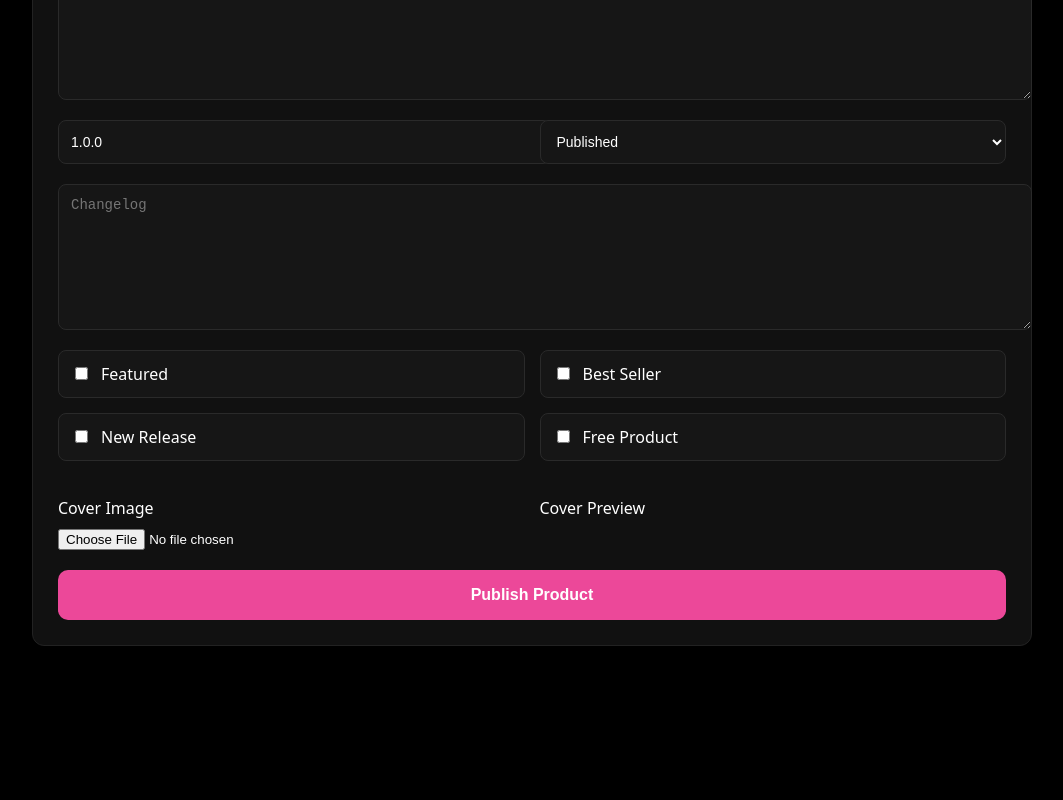
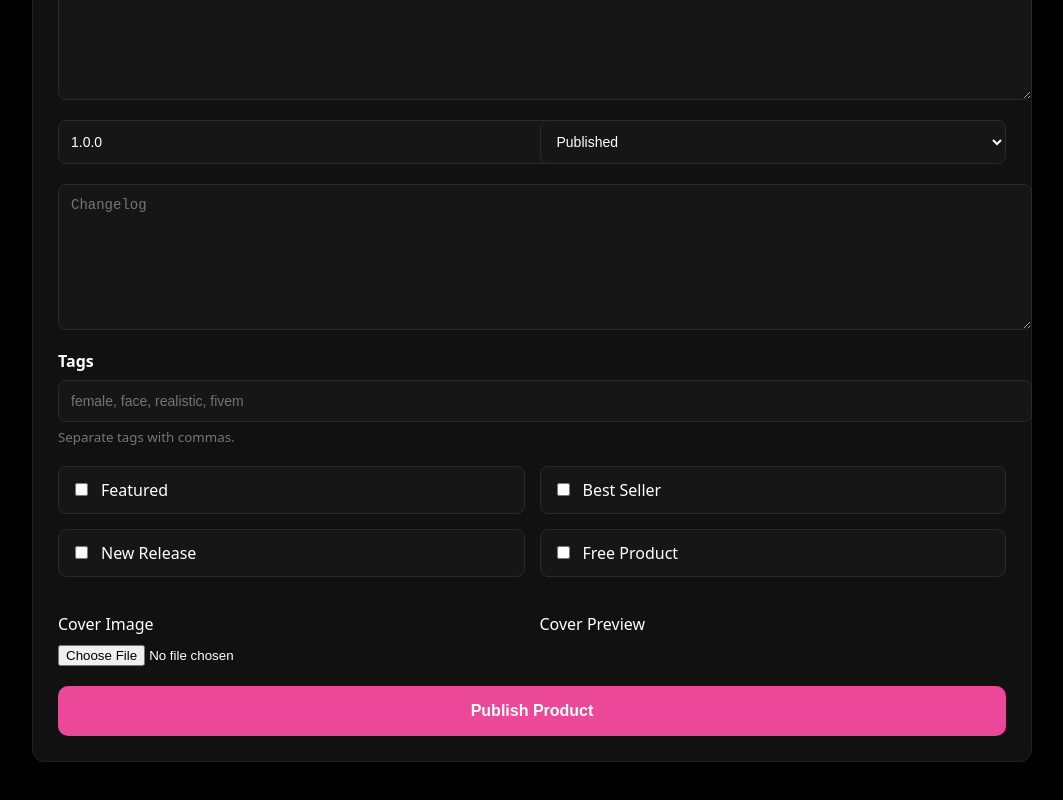
Before and after one commit to qingmiz/qmzwerkz-1, a Next.js app: page /admin/marketplace in a window 1280 px wide. Shown: the part 659-1459 px from the top of the page, without its empty margins (108-1171 px from the left). Before the commit the page ends 1345 px from the top, so only its background shows below. Built offline with nearby package versions, Linux system fonts and the light colour scheme; no server answers.

Commit message:
Update page.tsx

```diff
--- a/app/admin/marketplace/page.tsx
+++ b/app/admin/marketplace/page.tsx
@@ -29,6 +29,7 @@ export default function AdminMarketplace() {
 
   const [version, setVersion] = useState('1.0.0');
   const [changelog, setChangelog] = useState('');
+  const [tags, setTags] = useState('');
 
   const [coverFile, setCoverFile] = useState<File | null>(null);
   const [coverPreview, setCoverPreview] = useState('');
@@ -79,6 +80,10 @@ export default function AdminMarketplace() {
 
       const { error } = await supabase.from('products').insert([
         {
+          tags: tags
+             .split(',')
+             .map((tag) => tag.trim())
+             .filter(Boolean),
           name,
           platform,
           category,
@@ -294,6 +299,36 @@ export default function AdminMarketplace() {
           }}
         />
 
+        <div>
+         <label
+           style={{
+             display: 'block',
+             marginBottom: 8,
+             fontWeight: 700,
+           }}
+         >
+           Tags
+         </label>
+
+       <input
+        type="text"
+        placeholder="female, face, realistic, fivem"
+        value={tags}
+        onChange={(e) => setTags(e.target.value)}
+        style={inputStyle}
+      />
+
+       <small
+         style={{
+           color: '#777',
+           marginTop: 6,
+           display: 'block',
+         }}
+       >
+         Separate tags with commas.
+       </small>
+     </div>
+
         <div
           style={{
             display: 'grid',
```
